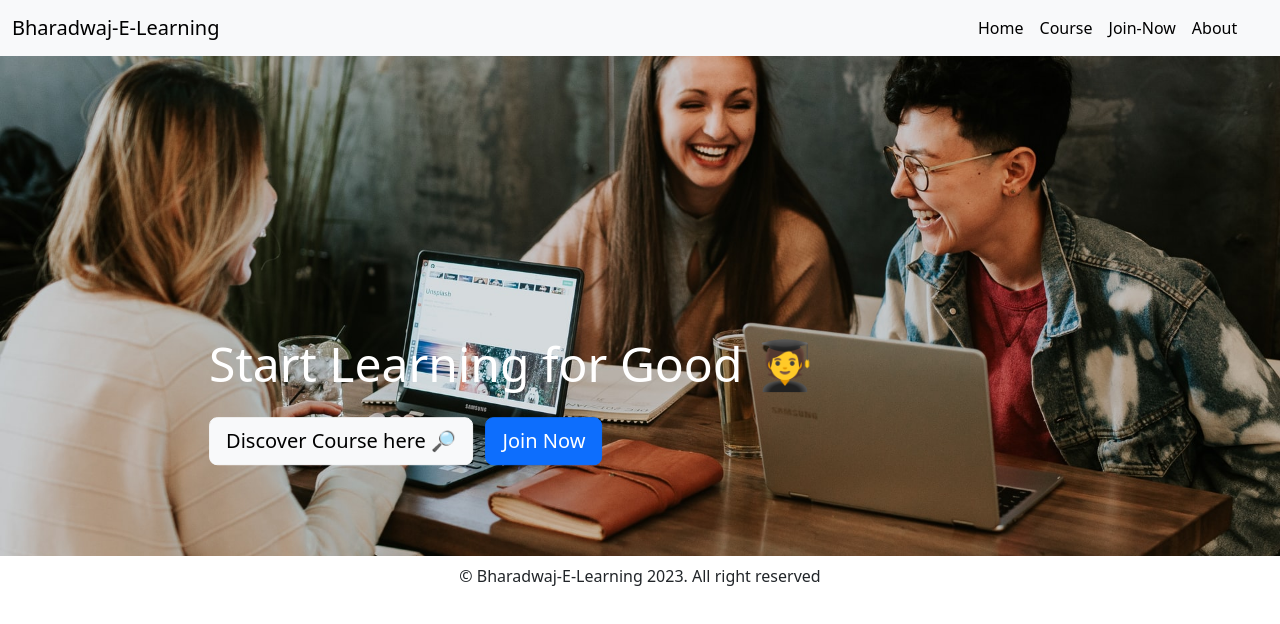
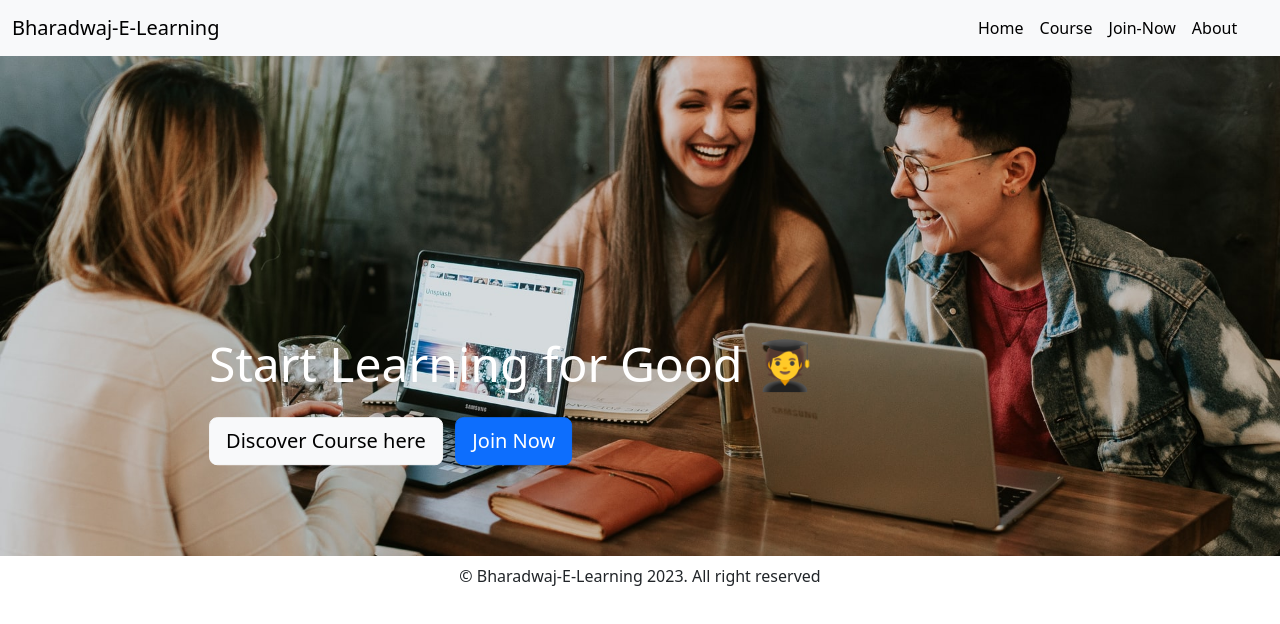
Before and after one commit to Manu577228/Angular-E-Learning-website, an Angular app: page / in a window 1280 px wide. Shown: the top 624 px of the page. Built offline with nearby package versions, Linux system fonts and the light colour scheme.

Commit message:
Update home.component.html

```diff
--- a/src/app/home/home.component.html
+++ b/src/app/home/home.component.html
@@ -3,7 +3,7 @@
 
   <div class="homecontent">
     <h1>Start Learning for Good 🧑‍🎓</h1>
-    <a routerLink="course" class="btn btn-lg btn-light">Discover Course here 🔎</a> &nbsp;
+    <a routerLink="course" class="btn btn-lg btn-light">Discover Course here</a> &nbsp;
     <a routerLink="join-now" class="btn btn-lg btn-primary">Join Now</a>
   </div>
 </article>
```
